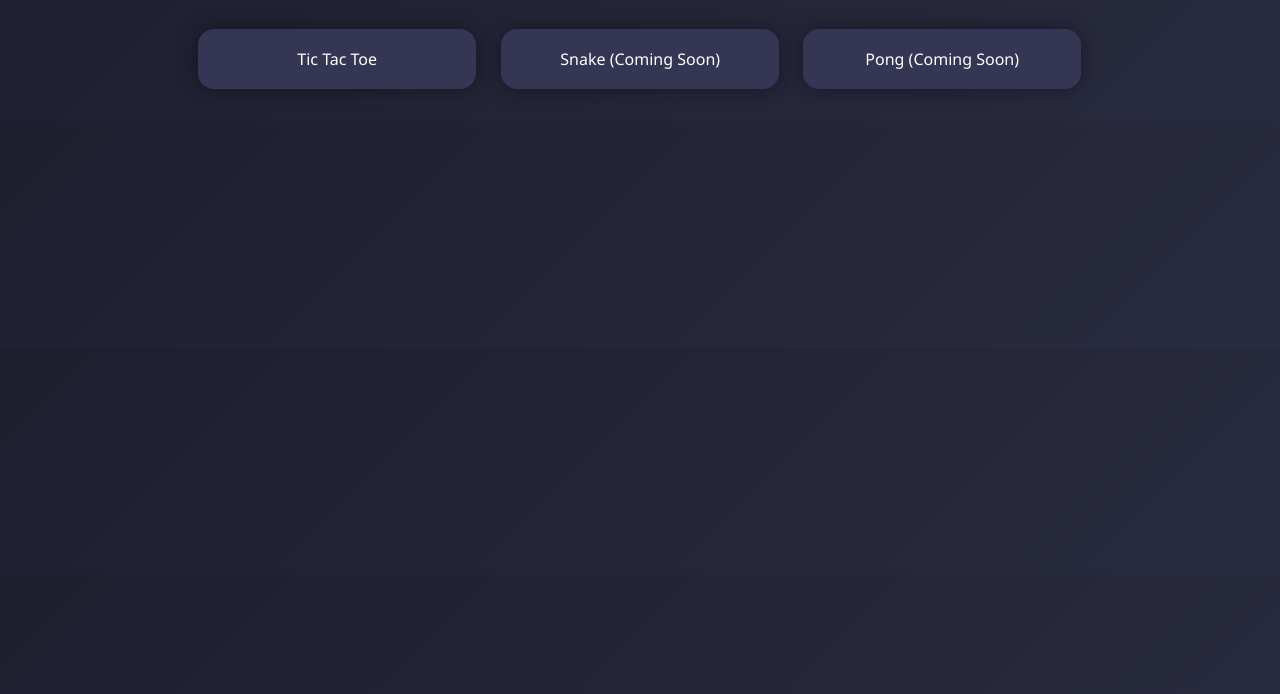
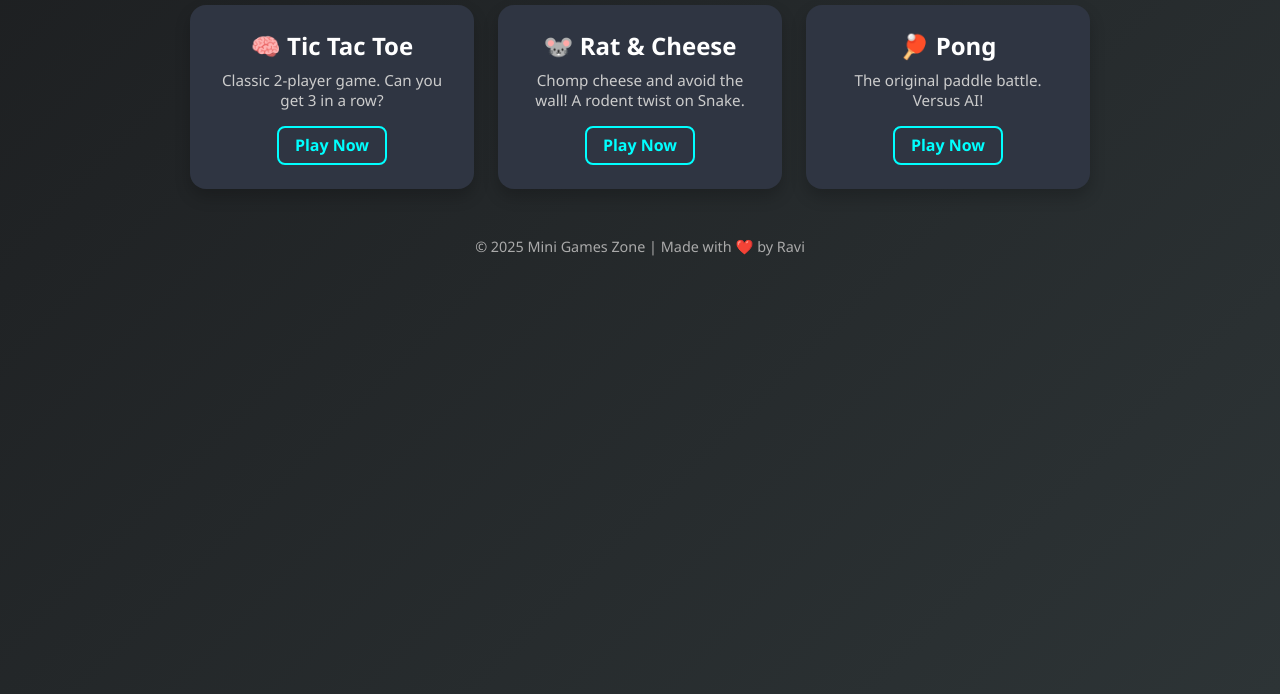
Before and after one commit to yeruvaravikumar04/mini-games, a plain HTML site: page index.html in a window 1280 px wide. Shown: the part 106-800 px from the top of the page. Drawn offline with Linux system fonts and the light colour scheme.

Commit message:
index.html

```diff
--- a/index.html
+++ b/index.html
@@ -1,144 +1,114 @@
 <!DOCTYPE html>
 <html lang="en">
 <head>
-  <meta charset="UTF-8">
-  <title>Mini Games Hub</title>
-  <meta name="viewport" content="width=device-width, initial-scale=1.0">
+  <meta charset="UTF-8" />
+  <title>Mini Games Zone</title>
+  <meta name="viewport" content="width=device-width, initial-scale=1.0" />
   <style>
-    /* Base Styles */
+    * {
+      box-sizing: border-box;
+      margin: 0;
+      padding: 0;
+    }
+
     body {
       font-family: 'Segoe UI', sans-serif;
-      background: linear-gradient(135deg, #1e1e2f, #292b40);
-      color: #fff;
-      margin: 0;
-      padding: 0;
-      text-align: center;
-      overflow-x: hidden;
+      background: linear-gradient(135deg, #1d1f21, #2d3436);
+      color: white;
+      min-height: 100vh;
+      display: flex;
+      flex-direction: column;
+      align-items: center;
+      padding: 2rem;
     }
 
-    header {
-      background: #27293d;
-      padding: 1.5rem;
+    h1 {
+      margin-bottom: 1.5rem;
       font-size: 2.5rem;
-      font-weight: bold;
-      letter-spacing: 1px;
-      animation: slideDown 1s ease-out;
+      text-shadow: 2px 2px #000;
     }
 
-    /* Game Cards */
-    .games-list {
-      display: flex;
-      flex-wrap: wrap;
-      justify-content: center;
-      padding: 2rem;
+    .game-grid {
+      display: grid;
+      grid-template-columns: repeat(auto-fit, minmax(220px, 1fr));
       gap: 1.5rem;
-      animation: fadeIn 1.2s ease-in;
+      width: 100%;
+      max-width: 900px;
     }
 
-    .game-card {
-      background: #343654;
-      padding: 1.2rem;
-      width: 240px;
+    .card {
+      background: #2f3542;
       border-radius: 16px;
+      padding: 1.5rem;
+      box-shadow: 0 8px 16px rgba(0,0,0,0.2);
+      text-align: center;
+      transition: transform 0.3s ease, box-shadow 0.3s ease;
       cursor: pointer;
-      box-shadow: 0 0 20px rgba(0, 0, 0, 0.4);
-      transition: transform 0.3s ease, background 0.3s;
-      animation: popUp 0.6s ease forwards;
-      opacity: 0;
     }
 
-    .game-card:hover {
-      transform: translateY(-8px) scale(1.05);
-      background: #3d4068;
+    .card:hover {
+      transform: translateY(-6px);
+      box-shadow: 0 12px 24px rgba(0,0,0,0.4);
     }
 
-    /* Iframe & Back Button */
-    iframe {
-      border: none;
-      margin-top: 2rem;
-      animation: fadeIn 1s;
+    .card h2 {
+      margin-bottom: 0.5rem;
     }
 
-    .back-button {
-      margin-top: 1rem;
-      background: #555;
-      color: #fff;
-      padding: 0.6rem 1.2rem;
-      font-size: 1rem;
-      border: none;
-      border-radius: 8px;
-      cursor: pointer;
-      transition: background 0.3s ease;
+    .card p {
+      font-size: 0.95rem;
+      color: #ccc;
     }
 
-    .back-button:hover {
-      background: #777;
+    .card a {
+      display: inline-block;
+      margin-top: 1rem;
+      text-decoration: none;
+      color: #00ffff;
+      font-weight: bold;
+      border: 2px solid #00ffff;
+      padding: 0.4rem 1rem;
+      border-radius: 8px;
+      transition: all 0.2s ease;
     }
 
-    /* Animations */
-    @keyframes slideDown {
-      from {
-        transform: translateY(-100%);
-        opacity: 0;
-      }
-      to {
-        transform: translateY(0);
-        opacity: 1;
-      }
+    .card a:hover {
+      background: #00ffff;
+      color: #000;
     }
 
-    @keyframes fadeIn {
-      from {
-        opacity: 0;
-      }
-      to {
-        opacity: 1;
-      }
-    }
-
-    @keyframes popUp {
-      0% {
-        transform: scale(0.9);
-        opacity: 0;
-      }
-      100% {
-        transform: scale(1);
-        opacity: 1;
-      }
+    footer {
+      margin-top: 3rem;
+      font-size: 0.9rem;
+      color: #aaa;
     }
   </style>
 </head>
 <body>
-  <header>🎮 Time pass games</header>
+  <h1>🎮 Time pass games</h1>
 
-  <div id="home" class="games-list">
-    <div class="game-card" style="animation-delay: 0s" onclick="launchGame('tic-tac-toe')">Tic Tac Toe</div>
-    <div class="game-card" style="animation-delay: 0.1s" onclick="launchGame('snake')">Snake (Coming Soon)</div>
-    <div class="game-card" style="animation-delay: 0.2s" onclick="launchGame('pong')">Pong (Coming Soon)</div>
+  <div class="game-grid">
+    <div class="card">
+      <h2>🧠 Tic Tac Toe</h2>
+      <p>Classic 2-player game. Can you get 3 in a row?</p>
+      <a href="tic-tac-toe.html">Play Now</a>
+    </div>
+
+    <div class="card">
+      <h2>🐭 Rat & Cheese</h2>
+      <p>Chomp cheese and avoid the wall! A rodent twist on Snake.</p>
+      <a href="snake.html">Play Now</a>
+    </div>
+
+    <div class="card">
+      <h2>🏓 Pong</h2>
+      <p>The original paddle battle. Versus AI!</p>
+      <a href="pong.html">Play Now</a>
+    </div>
   </div>
 
-  <div id="game-frame" style="display:none;">
-    <button class="back-button" onclick="goHome()">⬅ Back</button>
-    <iframe id="iframe" width="600" height="600"></iframe>
-  </div>
-
-  <script>
-    function launchGame(gameName) {
-      const iframe = document.getElementById('iframe');
-      document.getElementById('home').style.display = 'none';
-      document.getElementById('game-frame').style.display = 'block';
-      if (gameName === 'tic-tac-toe') {
-        iframe.src = 'tic-tac-toe.html';
-      } else {
-        iframe.srcdoc = '<h2 style="color:white;text-align:center;padding:2rem;">🚧 Coming Soon!</h2>';
-      }
-    }
-
-    function goHome() {
-      document.getElementById('home').style.display = 'flex';
-      document.getElementById('game-frame').style.display = 'none';
-      document.getElementById('iframe').src = '';
-    }
-  </script>
+  <footer>
+    &copy; 2025 Mini Games Zone | Made with ❤️ by Ravi
+  </footer>
 </body>
 </html>
```
